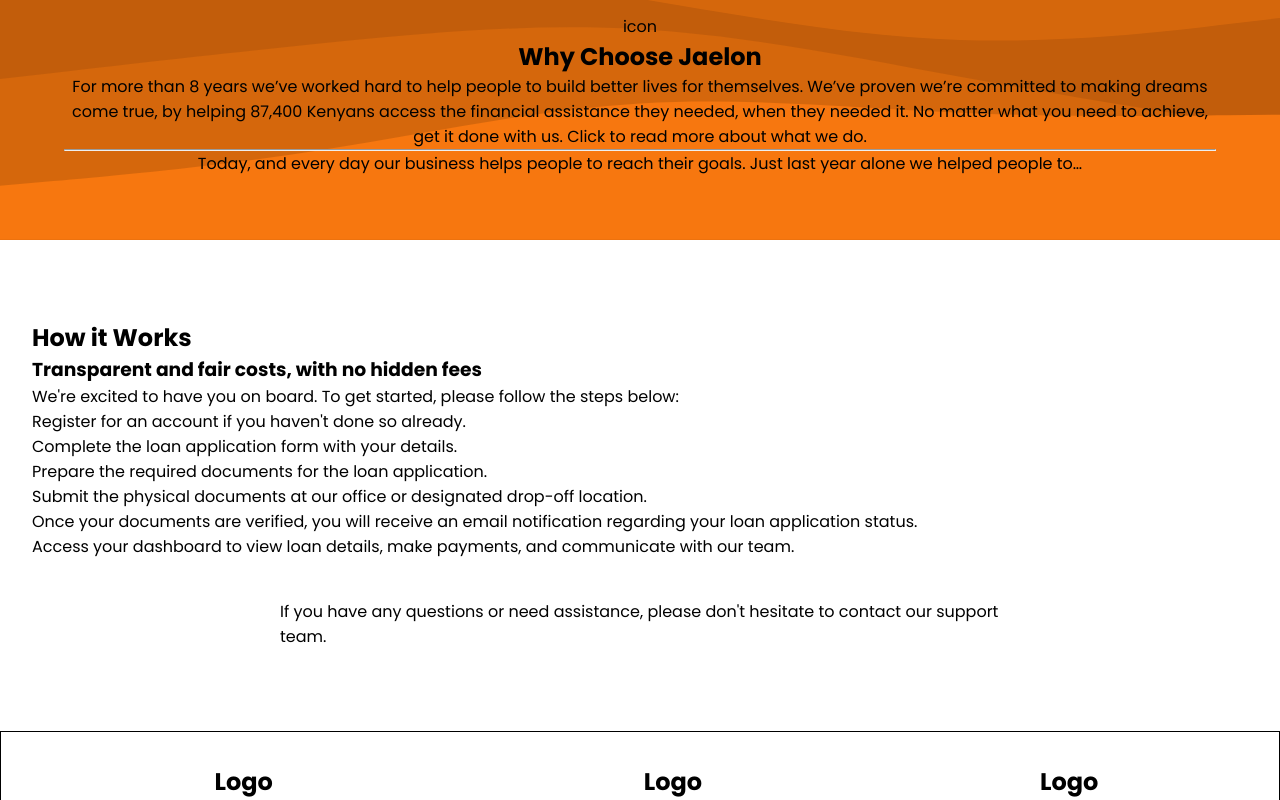
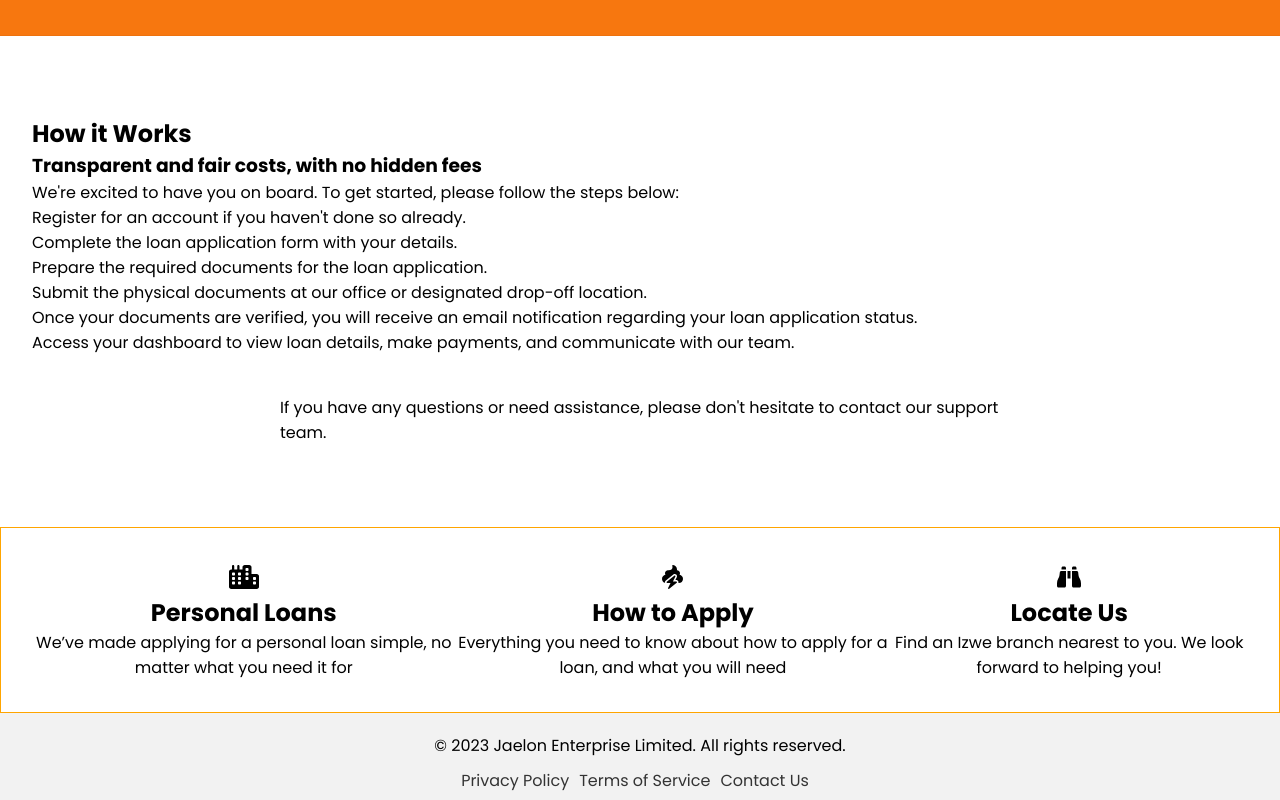
Before and after one commit to Ellykymz/jaelon-enterprise-limited, a React (Vite) app: page / in a window 1280 px wide. Shown: the part 2000-2800 px from the top of the page. Built offline with nearby package versions, Linux system fonts and the light colour scheme.

Commit message:
updated courasel

```diff
--- a/package.json
+++ b/package.json
@@ -10,6 +10,9 @@
     "preview": "vite preview"
   },
   "dependencies": {
+    "@fortawesome/fontawesome-svg-core": "^6.4.2",
+    "@fortawesome/free-solid-svg-icons": "^6.4.2",
+    "@fortawesome/react-fontawesome": "^0.2.0",
     "react": "^18.2.0",
     "react-dom": "^18.2.0",
     "react-router-dom": "^6.15.0",
--- a/src/App.css
+++ b/src/App.css
@@ -1,12 +1,11 @@
-@import url('https://fonts.googleapis.com/css2?family=Poppins:ital,wght@0,100;0,200;0,300;0,400;0,500;0,600;0,700;0,800;0,900;1,100;1,200;1,300;1,400;1,500;1,600;1,700;1,800;1,900&display=swap');
+@import url("https://fonts.googleapis.com/css2?family=Poppins:ital,wght@0,100;0,200;0,300;0,400;0,500;0,600;0,700;0,800;0,900;1,100;1,200;1,300;1,400;1,500;1,600;1,700;1,800;1,900&display=swap");
 
 /* Navbar.css */
-*{
+* {
   margin: 0;
   padding: 0;
-  font-family: 'Poppins', sans-serif;
+  font-family: "Poppins", sans-serif;
 }
-
 
 .navbar {
   display: flex;
@@ -21,7 +20,6 @@
   color: white;
   padding: 10px 0;
   z-index: 30;
-
 }
 
 /* .container-wrapper-nav{
@@ -29,7 +27,7 @@
   margin: 0 auto;
 } */
 .nav {
-  margin: 0 ;
+  margin: 0;
 }
 
 .navbar-logo img {
@@ -53,17 +51,14 @@
   color: #fff;
 }
 
-
-
 .navbar a.active-link {
   color: #ff0000;
 }
 .right-menu {
   display: flex;
   margin-right: 10px;
-
 }
-.spacer{
+.spacer {
   height: 80px;
 }
 
@@ -141,3 +136,6 @@
 .welcome-section li {
   margin-bottom: 10px;
 }
+.icon {
+  color: yellow;
+}
--- a/src/components/Navbar.jsx
+++ b/src/components/Navbar.jsx
@@ -1,7 +1,9 @@
-import React from 'react';
-import { NavLink } from 'react-router-dom';
+import { NavLink } from "react-router-dom";
+import { FontAwesomeIcon } from "@fortawesome/react-fontawesome";
+import { faBars } from "@fortawesome/free-solid-svg-icons";
 
 const Navbar = () => {
+  const bars = <FontAwesomeIcon icon={faBars} />;
   return (
     <header className="container">
       <div className="container-wrapper-nav">
@@ -52,6 +54,7 @@
               </NavLink>
             </li>
           </ul>
+          <div className="icon">{bars}</div>
         </nav>
       </div>
       <div className="spacer"></div>
--- a/src/pages/Public/Components/TheDos/TheDos.css
+++ b/src/pages/Public/Components/TheDos/TheDos.css
@@ -1,6 +1,6 @@
 .theDos {
   margin: 0 auto;
-  border: 1px solid;
+  border: 1px solid orange;
 }
 
 .theDos-flex {
--- a/src/pages/Public/Components/TheDos/TheDos.jsx
+++ b/src/pages/Public/Components/TheDos/TheDos.jsx
@@ -1,11 +1,23 @@
 import "./TheDos.css";
+import { FontAwesomeIcon } from "@fortawesome/react-fontawesome";
+
+import {
+  faCity,
+  faPooStorm,
+  faBinoculars,
+} from "@fortawesome/free-solid-svg-icons";
+
 const TheDos = () => {
+  const city = <FontAwesomeIcon icon={faCity} />;
+  const poorStorm = <FontAwesomeIcon icon={faPooStorm} />;
+  const binoculars = <FontAwesomeIcon icon={faBinoculars} />;
+
   return (
     <section className="container">
       <div className="container-wrapper theDos">
         <div className="theDos-container flexCenter">
           <div className="theDos-flex">
-            <h2>Logo</h2>
+            <h2>{city}</h2>
             <h2>Personal Loans</h2>
             <p>
               We’ve made applying for a personal loan simple, no matter what you
@@ -13,7 +25,7 @@
             </p>
           </div>
           <div className="theDos-flex">
-            <h2>Logo</h2>
+            <h2>{poorStorm}</h2>
             <h2>How to Apply</h2>
             <p>
               Everything you need to know about how to apply for a loan, and
@@ -21,7 +33,7 @@
             </p>
           </div>
           <div className="theDos-flex">
-            <h2>Logo</h2>
+            <h2>{binoculars}</h2>
             <h2>Locate Us</h2>
             <p>
               Find an Izwe branch nearest to you. We look forward to helping
--- a/src/pages/Public/Public.jsx
+++ b/src/pages/Public/Public.jsx
@@ -11,7 +11,7 @@
       <main>
         <Main />
         <OurOffering />
-        <Services />
+        {/* <Services /> */}
         <Choice />
         <HowItWorks />
         <TheDos />
```
Also changed, not shown: 1 other file (tests, documents, lock files or other folders).
